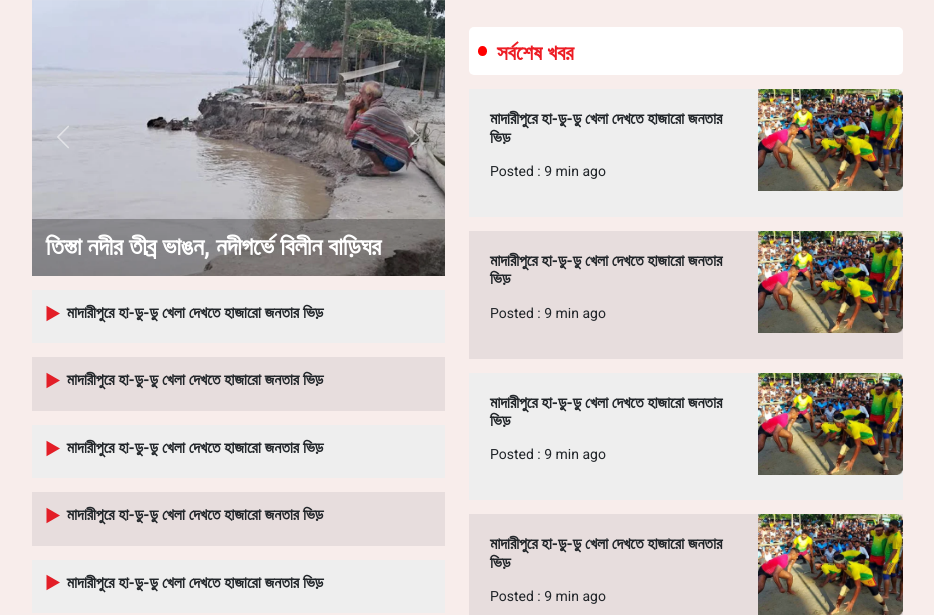
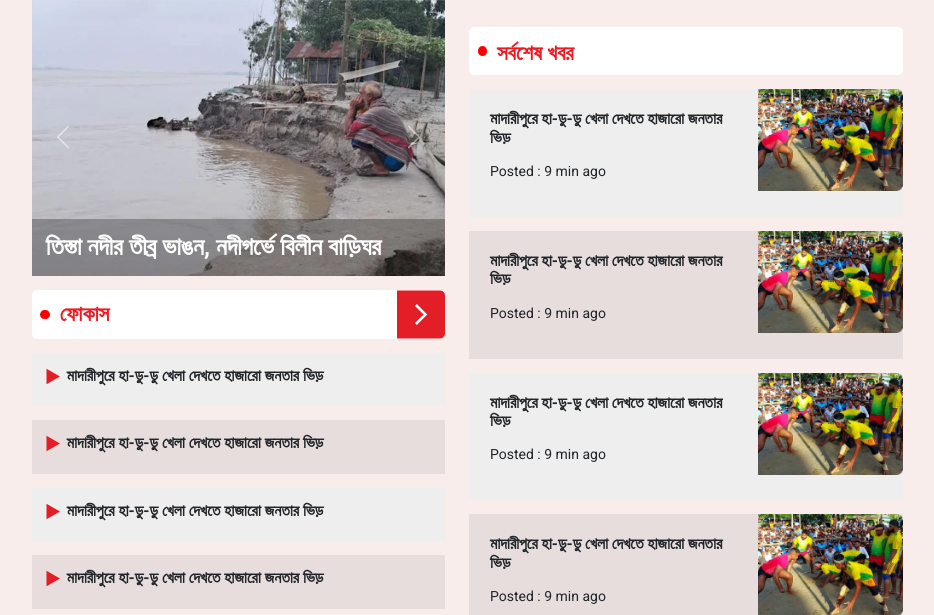
Before and after one commit to Orbin-Ahmed/NewsPortal, a Django app: template main/templates/client/landing_page.html in a window 1280 px wide. Shown: the part 467-1082 px from the top of the page, without its empty margins (178-1112 px from the left). Run offline with Django 4.2, Linux system fonts and the light colour scheme; the template is opened without the code that fills it, so the values that code supplies are empty; some libraries are stand-ins or nearby versions.

Commit message:
section 1 and 2 completed

```diff
--- a/main/static/css/main.css
+++ b/main/static/css/main.css
@@ -29,6 +29,7 @@ html, body {
 
 a {
     all: unset;
+    cursor: pointer;
 }
 
 .truncate {
--- a/main/templates/client/landing_section/section_1.html
+++ b/main/templates/client/landing_section/section_1.html
@@ -41,6 +41,11 @@
             </button>
         </div>
         {#Focus Section#}
+        <div class="row d-flex align-items-center last-news mt-3 pt-0 pb-0 my-row"
+             style="padding-right: 0;">
+            <div class="col-6 p-0">ফোকাস</div>
+            <div class="col-6 p-0"><a class="float-end"><img src="{% static 'logo/right_arrow.svg' %}"></a></div>
+        </div>
         <div style="height: 30rem;overflow: auto">
             <div class="row mt-3 my-row"
                  style="background: var(--card-primary-bg);">
--- a/main/templates/client/landing_section/section_3.html
+++ b/main/templates/client/landing_section/section_3.html
@@ -1,10 +1,5 @@
-<!DOCTYPE html>
-<html lang="en">
-<head>
-    <meta charset="UTF-8">
-    <title>Title</title>
-</head>
-<body>
-
-</body>
-</html>
+{% load static %}
+<div class="row d-flex justify-content-between mt-5">
+    <div class="col-md-6"></div>
+    <div class="col-md-5"></div>
+</div>
```
Also changed, not shown: main/static/logo/right_arrow.svg (added).
